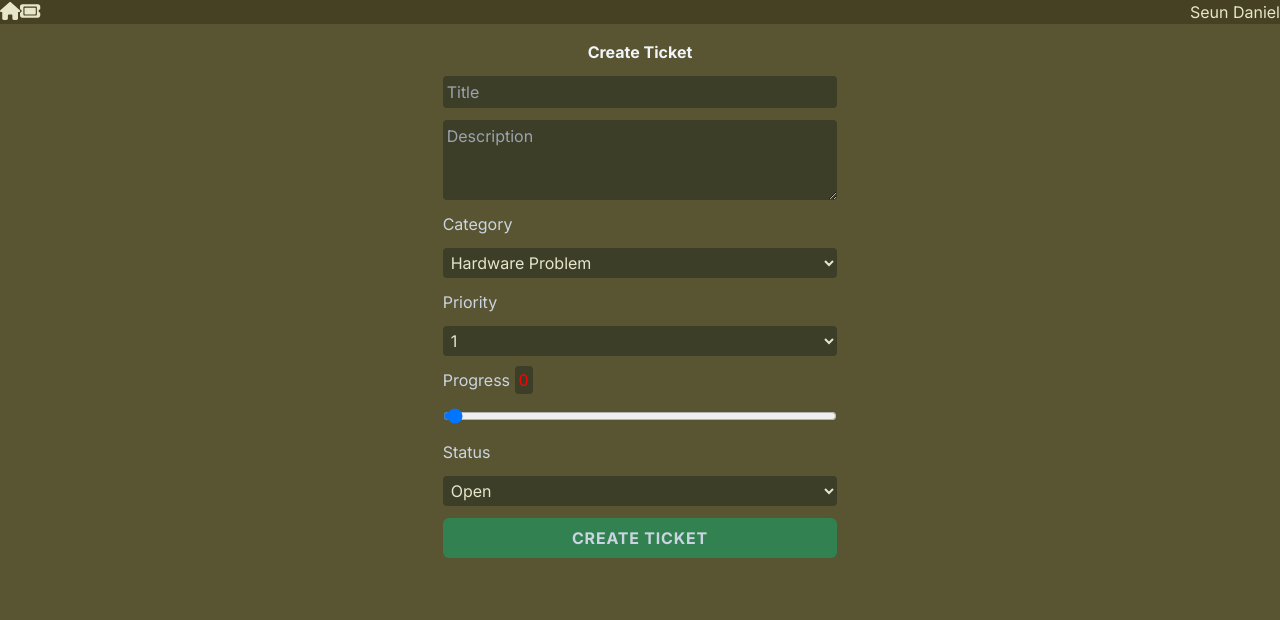
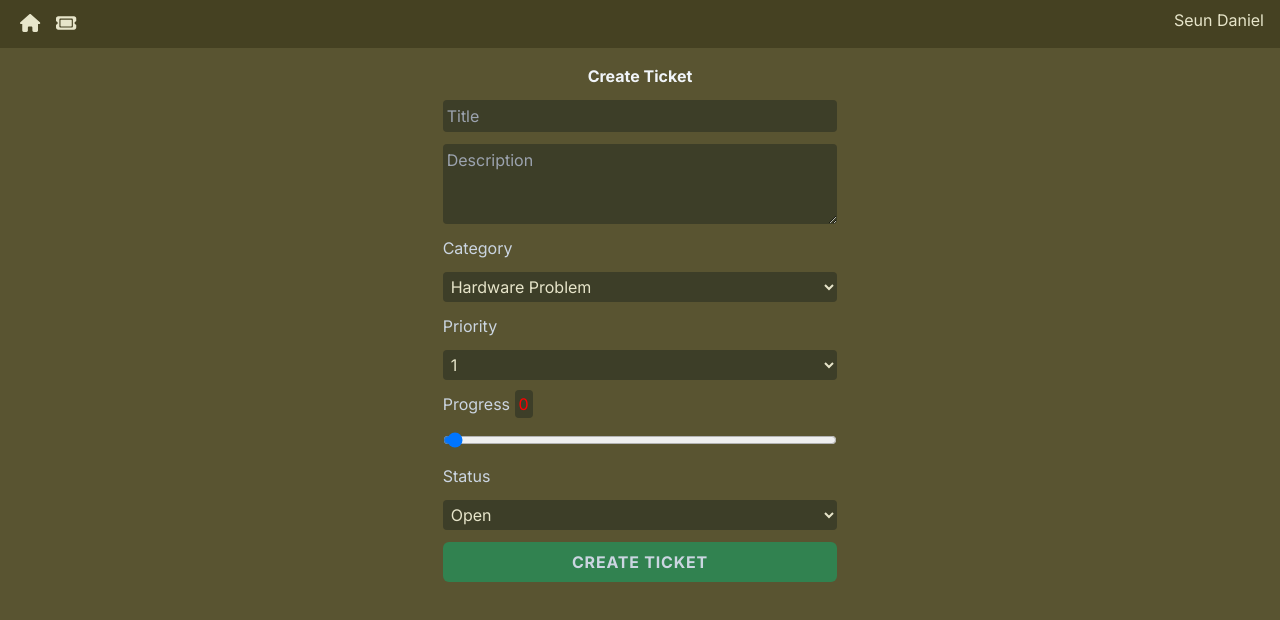
Before and after one commit to Vastro-lorde/Ticketing-App, a Next.js app: page /TicketPage/new in a window 1280 px wide. Shown: the top 620 px of the page. Built offline with nearby package versions, Linux system fonts and the light colour scheme.

Commit message:
fix home styles

```diff
--- a/app/page.js
+++ b/app/page.js
@@ -23,10 +23,10 @@ export default async function Home() {
       <div>
         <p>Total Tickets: {tickets?.length}</p>
         {tickets && uniqueCategories?.map((category, index) => (
-          <div key={index}>
-            <p className=' m-2'><span  className=' bg-card cursor-pointer inline-block rounded-full px-2 py-1 text-xs font-semibold text-slate-300'>{category}</span>
+          <div key={index} className=' mb-5'>
+            <p className=' mt-2 mx-2 mb-1'><span  className=' bg-card cursor-pointer inline-block rounded-full px-2 py-1 text-xs font-semibold text-slate-300'>{category}</span>
            </p>
-           <div className=' lg:grid grid-cols-3 xl:grid-cols-4'>
+           <div className=' lg:grid grid-cols-3 xl:grid-cols-4 border border-card rounded-lg'>
               {tickets?.filter((ticket) => ticket.category === category)?.map((uniqueTicket, index) => (
                 <TicketCard key={index} ticket={uniqueTicket} />
               ))}
--- a/app/{components}/Nav.js
+++ b/app/{components}/Nav.js
@@ -5,8 +5,8 @@ import React from 'react'
 
 const Nav = () => {
   return (
-    <nav className=' flex justify-between bg-nav'>
-        <div>
+    <nav className=' flex justify-between bg-nav px-4 py-2'>
+        <div className=' flex justify-between p-1 w-16'>
             <Link href={'/'}>
                 <FontAwesomeIcon icon={faHome} className='icon'/>
             </Link>
```
